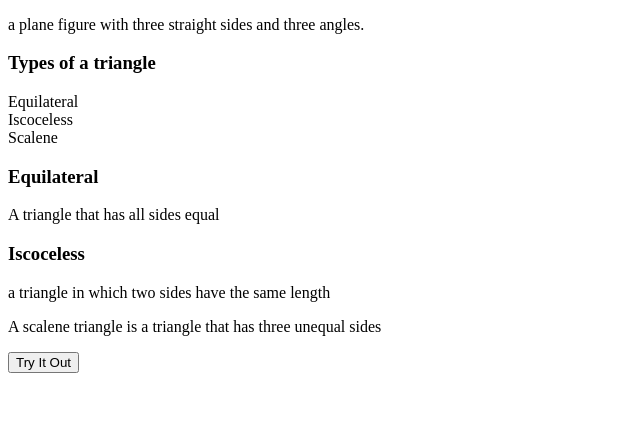
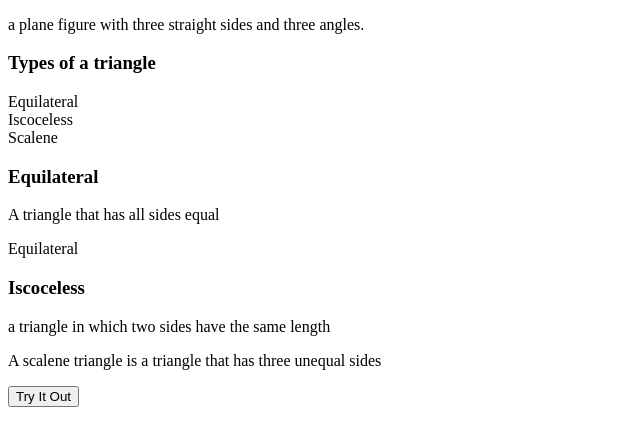
Before and after one commit to uwizeyeh/Triangle-Tracker, a plain HTML site: page index.html in a window 1280 px wide. Shown: the part 105-550 px from the top of the page, without its empty margins (0-640 px from the left). Drawn offline with Linux system fonts and the light colour scheme.

Commit message:
Add paragraph in index.html

```diff
--- a/index.html
+++ b/index.html
@@ -11,9 +11,9 @@
         <p>a plane figure with three straight sides and three angles.</p>
       <h3>Types of a triangle</h3>
         <p>Equilateral<br>Iscoceless<br>Scalene</p>
-        <div id="equivt">
-      <h3>Equilateral</h3>
-      <p>A triangle that has all sides equal</p>
+        <h3>Equilateral</h3>
+        <p>A triangle that has all sides equal</p>
+        <div id="equivt">Equilateral
     </div>
       <h3>Iscoceless</h3>
         <p>a triangle in which two sides have the same length</p>
```
